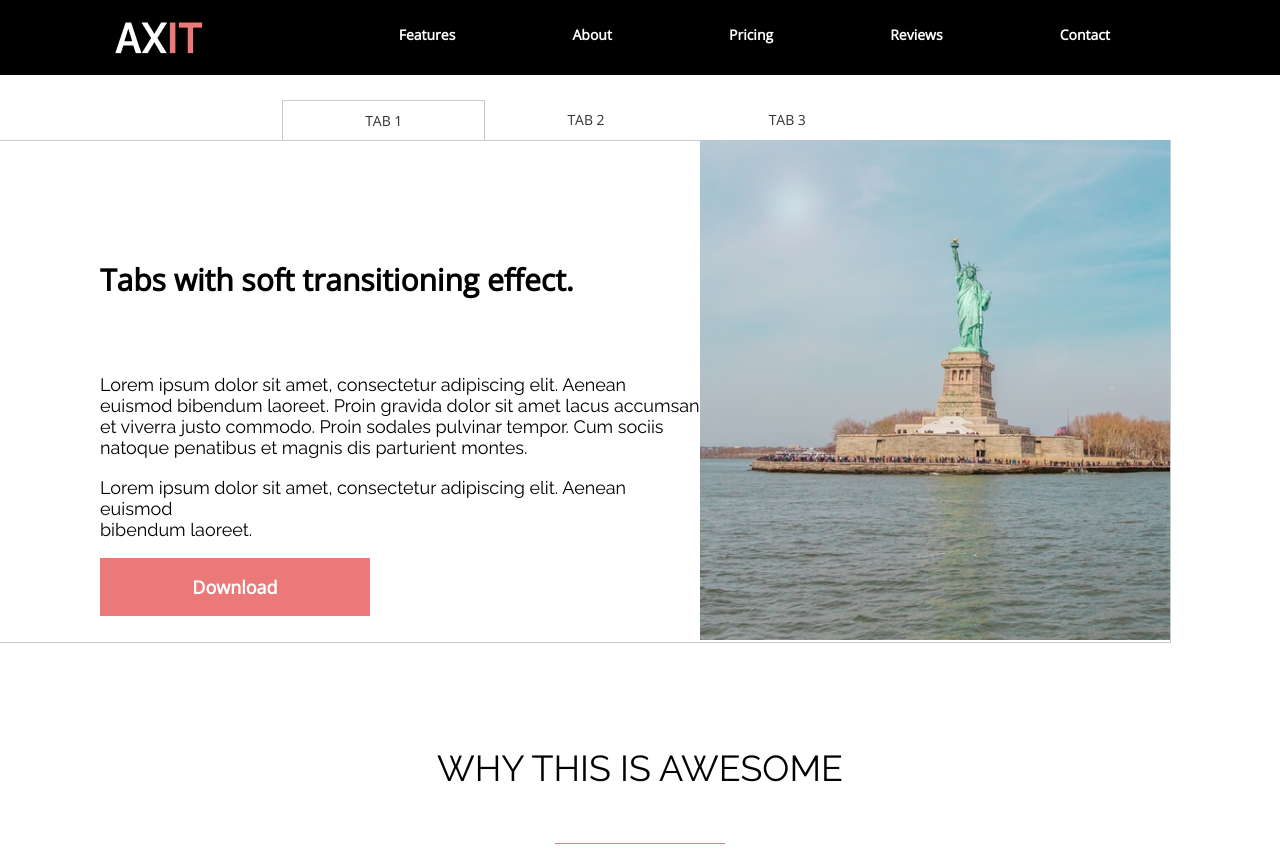
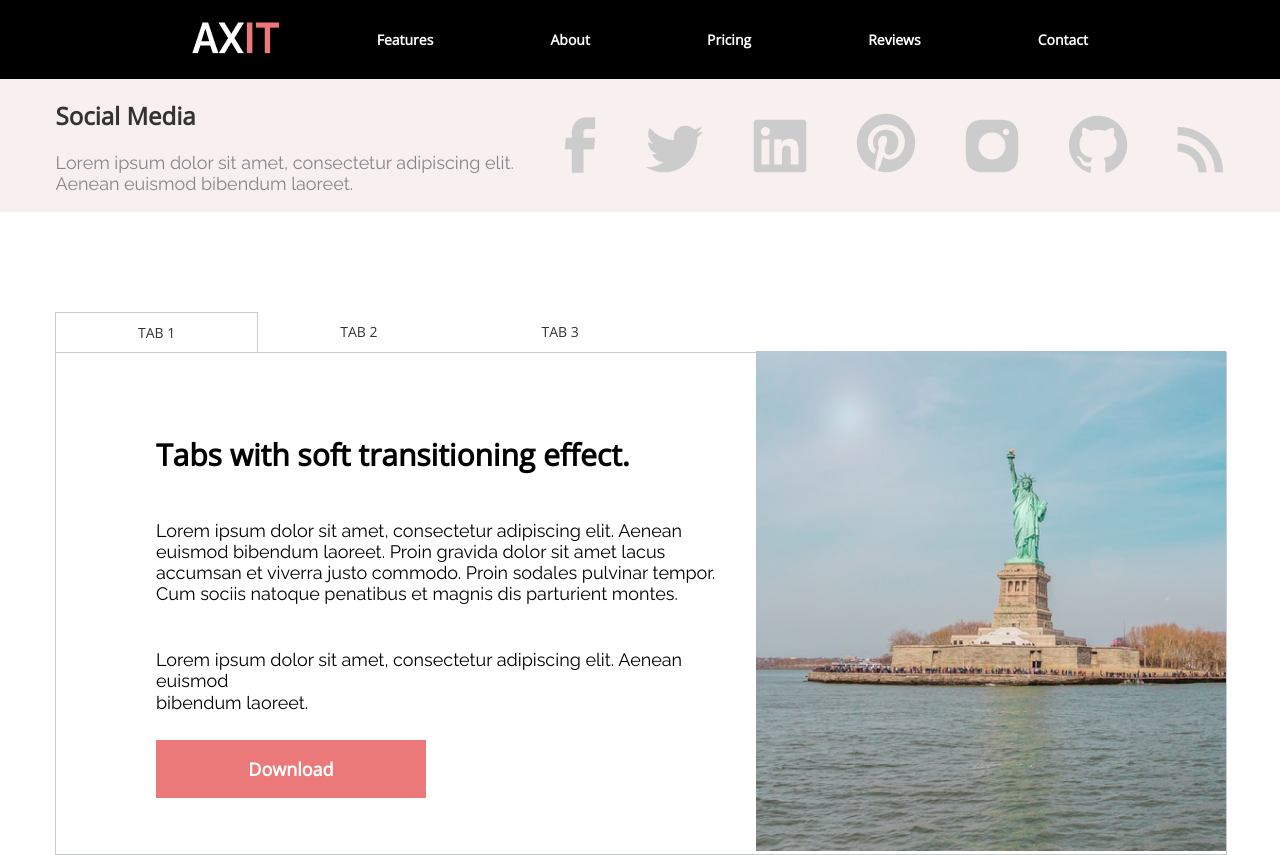
Before and after one commit to ars3nka/AXIT, a plain HTML site: page index.html in a window 1280 px wide. Shown: the top 855 px of the page. Drawn offline with nearby package versions, Linux system fonts and the light colour scheme.

Commit message:
flex revolution v1.1 + social

```diff
--- a/index.html
+++ b/index.html
@@ -11,9 +11,12 @@
   <link href="https://fonts.googleapis.com/css2?family=Open+Sans&display=swap" rel="stylesheet">
 </head>
 <body>
-  <header class="header">
+  <header>
 
-      <img src="images/logo.png" alt="Logo" class="header__logo">
+    <div class="header">
+      <div class="header__logo">
+        <img src="images/logo.png" alt="Logo" class="header__logo-image">
+      </div>
 
       <nav class="header__nav">
         <a href="" class="header__nav_link">Features</a>
@@ -23,10 +26,38 @@
         <a href="" class="header__nav_link">Contact</a>
       </nav>
 
+    </div>
 
   </header>
 
   <main class="main">
+
+    <!-- Social -->
+    <div class="main__social">
+
+      <div class="main__social_text">
+        <h2 class="main__social_header">Social Media</h2>
+        <p class="main__social_description">Lorem ipsum dolor sit amet, consectetur adipiscing elit.
+         <br>Aenean euismod bibendum laoreet.</p>
+      </div>
+
+      <div class="main__social_links">
+        <a href="" target="_blank" class="main__social_link" ><img src="images/facebook.png" alt="Facebook"></a>
+        <a href="" target="_blank" class="main__social_link" ><img src="images/twitter.png" alt=""></a>
+        <a href="" target="_blank" class="main__social_link" ><img src="images/linkedin.png" alt=""></a>
+        <a href="" target="_blank" class="main__social_link" ><img src="images/pinterest.png" alt=""></a>
+        <a href="" target="_blank" class="main__social_link" ><img src="images/inst.png" alt=""></a>
+        <a href="https://github.com/ars3nka" target="_blank" class="main__social_link" ><img src="images/github.png" alt=""></a>
+        <a href="" target="_blank" class="main__social_link" ><img src="images/111.png" alt=""></a>
+      </div>
+
+
+
+    </div>
+
+
+
+
 
     <!-- Tabs -->
     <div class="main__tabs">
@@ -106,8 +137,8 @@
         </div>
 
         <div class="main__pricing_item">
-          <div class="main__pricing_item-header">Basic</div>
-          <div class="main__pricing_item-price">$10</div>
+          <div class="main__pricing_item-header">Optima</div>
+          <div class="main__pricing_item-price">$20</div>
           <div class="main__pricing_item-desc">Free for life</div>
 
           <div class="main__pricing_item-description">1 gb of space</div>
@@ -119,8 +150,8 @@
         </div>
 
         <div class="main__pricing_item">
-          <div class="main__pricing_item-header">Basic</div>
-          <div class="main__pricing_item-price">$10</div>
+          <div class="main__pricing_item-header">Pro</div>
+          <div class="main__pricing_item-price">$30</div>
           <div class="main__pricing_item-desc">Free for life</div>
 
           <div class="main__pricing_item-description">1 gb of space</div>
--- a/styles/style.css
+++ b/styles/style.css
@@ -13,22 +13,14 @@ body {
 
 .header {
   background-color: #000;
-  height: 75px;
-}
-
-.header_div {
-  display: inline-block;
-}
-
-.header__logo {
-  margin-left: 115px;
-}
-
-.header__nav {
-  float: right;
-  margin-right: 170px;
-  height: 100%;
-  padding-top: 25px;
+  /* height: 75px; */
+  /* margin-bottom: 500px; */
+  display: flex;
+  justify-content: space-between;
+  align-items:center;
+  flex-wrap: wrap;
+  padding-left: 15%;
+  padding-right: 15%;
 }
 
 .header__nav_link {
@@ -46,17 +38,66 @@ body {
 
 /* Main */
 
+.main {
+  /* width: 100%;
+  margin: 0 auto; */
+}
 
+/* Social */
+
+.main__social {
+  background: #F8EFEF;
+  /* width: 1510px; */
+  display: flex;
+  justify-content: center;
+  align-items:center;
+  flex-wrap: wrap;
+  /* background-repeat: repeat;
+  background-size: cover;
+  background-position: center; */
+  /* margin: 0 auto; */
+  margin-bottom: 100px;
+}
+
+.main__social_text {
+  margin-right: 50px;
+}
+
+.main__social_header {
+  font-family: 'Open Sans';
+  font-style: normal;
+  font-weight: 700;
+  font-size: 24px;
+  line-height: 33px;
+  text-transform: capitalize;
+  color: #333333;
+}
+
+.main__social_description {
+  font-family: 'Raleway';
+  font-style: normal;
+  font-weight: 400;
+  font-size: 18px;
+  line-height: 21px;
+  /* display: flex;
+  align-items: center; */
+  color: #86878B;
+}
+
+/* .main__social_links {
+  display: inline-block;
+} */
+
+.main__social_link:not(:last-child) {
+  margin-right: 45px;
+}
 
 /* Tabs */
 
 .main__tabs {
   width: 1170px;
+  margin: 0 auto;
   margin-bottom: 50px;
-  display: flex;
-  flex-direction: column;
-  justify-content: center;
-  align-items:center;
 }
 
 .main__tabs_buttons {
@@ -87,10 +128,11 @@ body {
 }
 
 .main__tabs_left {
+  display: flex;
+  flex-direction: column;
   /* width: 570px; */
-  /* margin-right: 23px; Картинку отодвинуть */
+  margin-right: 23px;
   padding-left: 100px;
-  padding-top: 20px;
 }
 
 .main__tabs_right .main__tabs_image{
@@ -103,13 +145,14 @@ body {
   font-size: 30px;
   font-weight: 700;
   margin-bottom: 27px;
-  padding: 47px 0px;
+  /* padding: 30px 0px; */
 }
 
 .main__tabs_description {
   font-size: 18px;
   line-height: 21.13px;
   font-weight: normal;
+  margin-bottom: 27px;
 }
 
 .main__tabs_button {
@@ -219,20 +262,25 @@ body {
 
 .main__pricing {
   background: #F5F5F5;
-  width: 100%;
   padding-bottom: 50px;
   padding-top: 50px;
 }
 
 .main__pricing_items {
   display: flex;
-  justify-content: space-evenly;
+  justify-content: center;
   flex-wrap: wrap;
+  /* width: 1170px;
+  margin: 0 auto; */
 }
 
 .main__pricing_item {
   /* text-align: center; */
   /* align-items:center; */
+}
+
+.main__pricing_item:not(:last-child) {
+  margin-right: 30px;
 }
 
 .main__pricing_item-header {
```
Also changed, not shown: images/111.png (added), images/facebook.png (added), images/github.png (added), images/inst.png (added), images/linkedin.png (added), images/pinterest.png (added), images/twitter.png (added).
